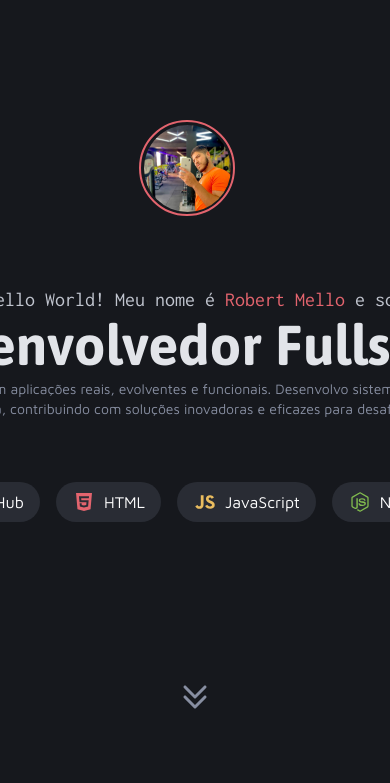
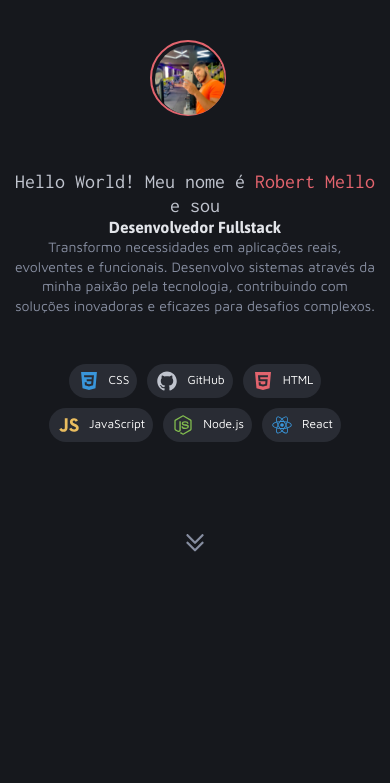
Before and after one commit to mellodev11/Port, a plain HTML site: page index.html in a window 390 px wide. Shown: the top 783 px of the page. Drawn offline with Linux system fonts and the light colour scheme.

Commit message:
fazendo responsividade do header

```diff
--- a/styles/header.css
+++ b/styles/header.css
@@ -1,3 +1,6 @@
+
+
+
 .intro {
 
     background: url('./assets/background_intro.png') lightgray 50% / cover no-repeat;
@@ -72,7 +75,7 @@ header {
     align-self: stretch;
     text-align: center;
     gap: 20px;
-    /* max-width: 680px; */
+
 
 }
 
@@ -108,6 +111,7 @@ header {
     color: var(--base-gray-500);
     text-align: center;
 
+
 }
 
 .tags a {
@@ -116,6 +120,12 @@ header {
     gap: 8px;
     text-decoration: none;
     color: white;
+    transition: 0.5s;
+
+}
+.tags a:hover{
+    outline: solid 2px var(--color-red);
+
 }
 .tags a img {
     width: 24px;
@@ -202,3 +212,97 @@ header {
     margin-top: 94px;
     margin-bottom: 57px;
    }
+   @media screen and (max-width: 1100px) {
+    .info {
+      width: 90%;
+      max-width: 680px;
+    }
+  }
+  @media screen and (max-width: 900px) {
+    .intro {
+      padding: 100px 80px 50px 80px;
+    }
+  }
+  @media screen and (max-width: 768px) {
+    .intro {
+      padding: 80px 40px 40px 40px;
+      gap: 60px;
+    }
+
+    header {
+      gap: 40px;
+    }
+
+    .info {
+      gap: 60px;
+    }
+
+    #arrowIcon {
+      margin-top: 60px;
+      margin-bottom: 40px;
+    }
+  }
+  @media screen and (max-width: 600px) {
+    .intro {
+      padding: 60px 20px 30px 20px;
+      gap: 40px;
+    }
+
+    .tags {
+      flex-wrap: wrap;
+      justify-content: center;
+    }
+
+    .tag {
+      flex-wrap: wrap;
+      justify-content: center;
+    }
+  }
+  @media screen and (max-width: 480px) {
+    .intro {
+      padding: 40px 15px 20px 15px;
+    }
+
+    .info {
+      width: 100%;
+    }
+
+    #profile {
+      width: 90px;
+      height: 90px;
+    }
+
+    #profile #border img {
+      width: 70px;
+      height: 70px;
+    }
+
+    #border {
+      width: 76px;
+      height: 76px;
+    }
+
+    #textTitle h1 {
+      font-size: calc(var(--title-lg) * 0.8);
+    }
+
+    #tagCss, #tagGitHub, #tagHTML, #tagJS, #tagNodeJs, #tagReact {
+      padding: 5px 8px;
+      font-size: 0.75rem;
+    }
+
+    .tags {
+      gap: 10px;
+    }
+
+    .tag {
+      gap: 10px;
+    }
+
+    #arrowIcon {
+      width: 24px;
+      height: 24px;
+      margin-top: 40px;
+      margin-bottom: 20px;
+    }
+  }
--- a/styles/section.css
+++ b/styles/section.css
@@ -49,7 +49,7 @@ section {
 }
 #serviceCard:hover{
     cursor: pointer;
-    border: 1.5px solid var(--color-red);
+    outline: 1.5px solid var(--color-red);
     background: var(--color-gray-200);
 }
 
```
